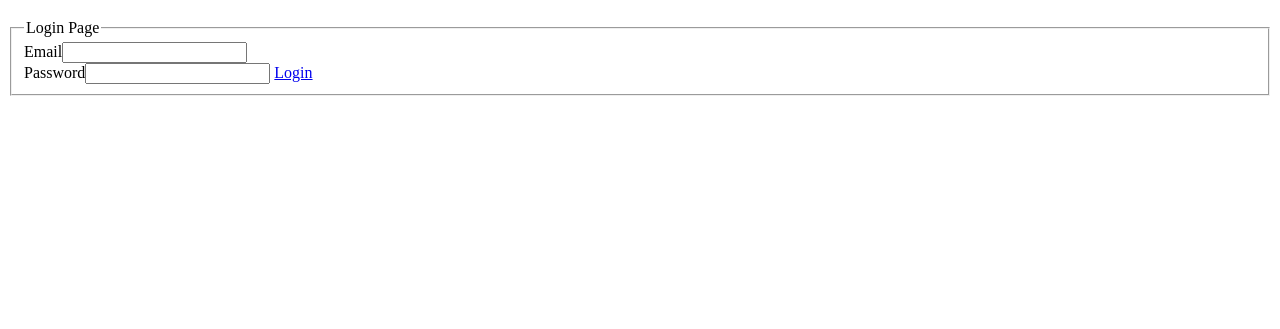
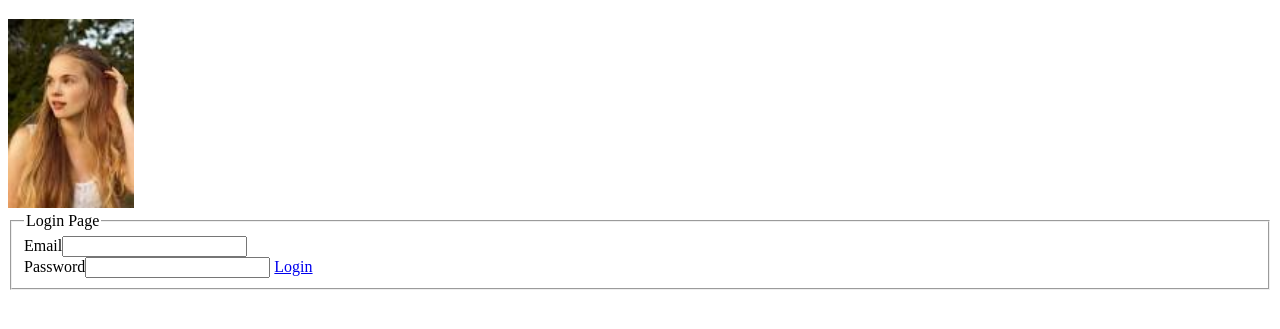
Before and after one commit to deysneha25/GITDEMO, a plain HTML site: page home.html in a window 1280 px wide. Shown: the part 63-392 px from the top of the page. Drawn offline with Linux system fonts and the light colour scheme.

Commit message:
modified home page

```diff
--- a/home.html
+++ b/home.html
@@ -8,6 +8,7 @@
 </head>
 <body>
     <h1 style="border: 1px solid blue; background-color: blueviolet;">Welcome To Portal</h1>
+    <img src="Images/download.jpg" alt="no-image" width="10%" height="10%">
     <fieldset>
         <legend>Login Page</legend>
         Email<input type="text"><br>
```
Also changed, not shown: Images/download.jpg (added).
